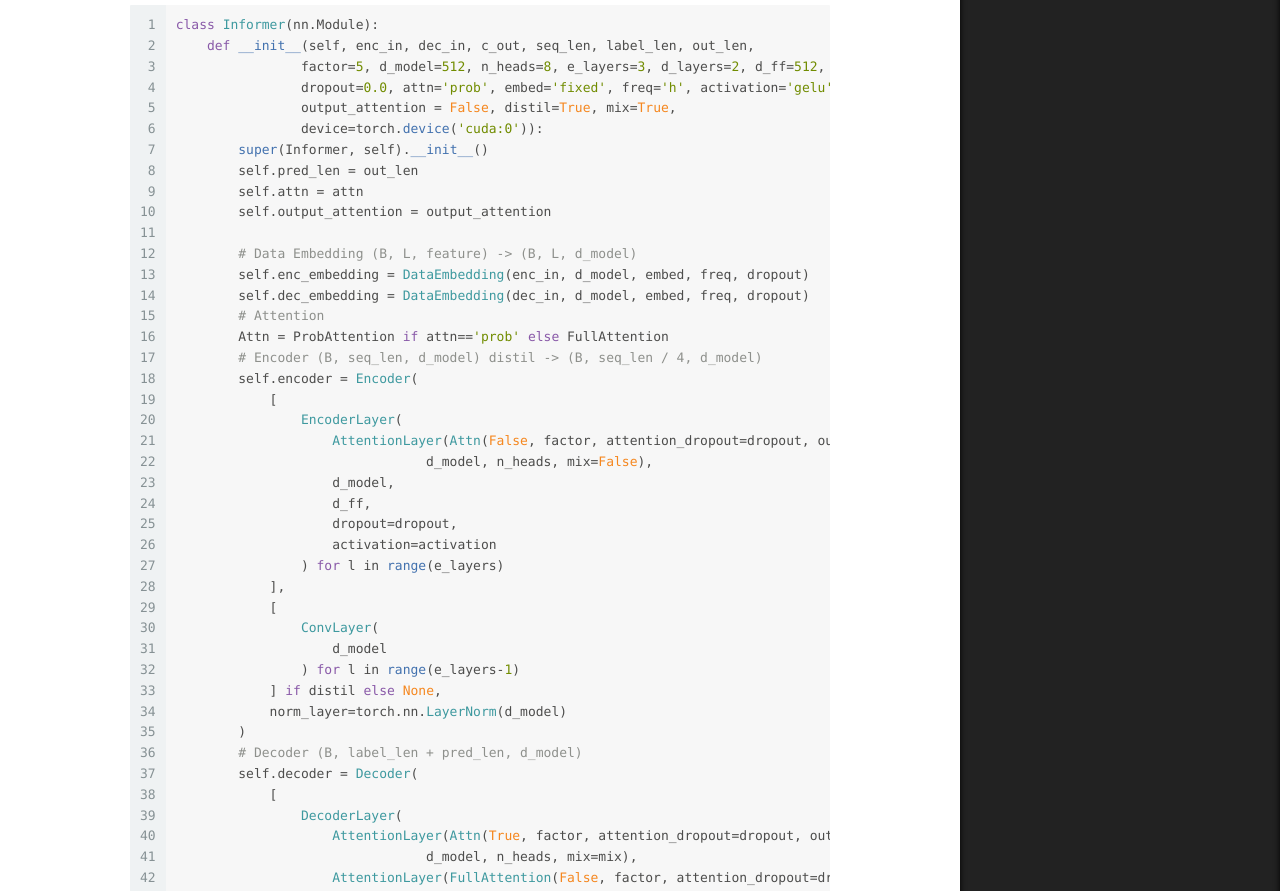
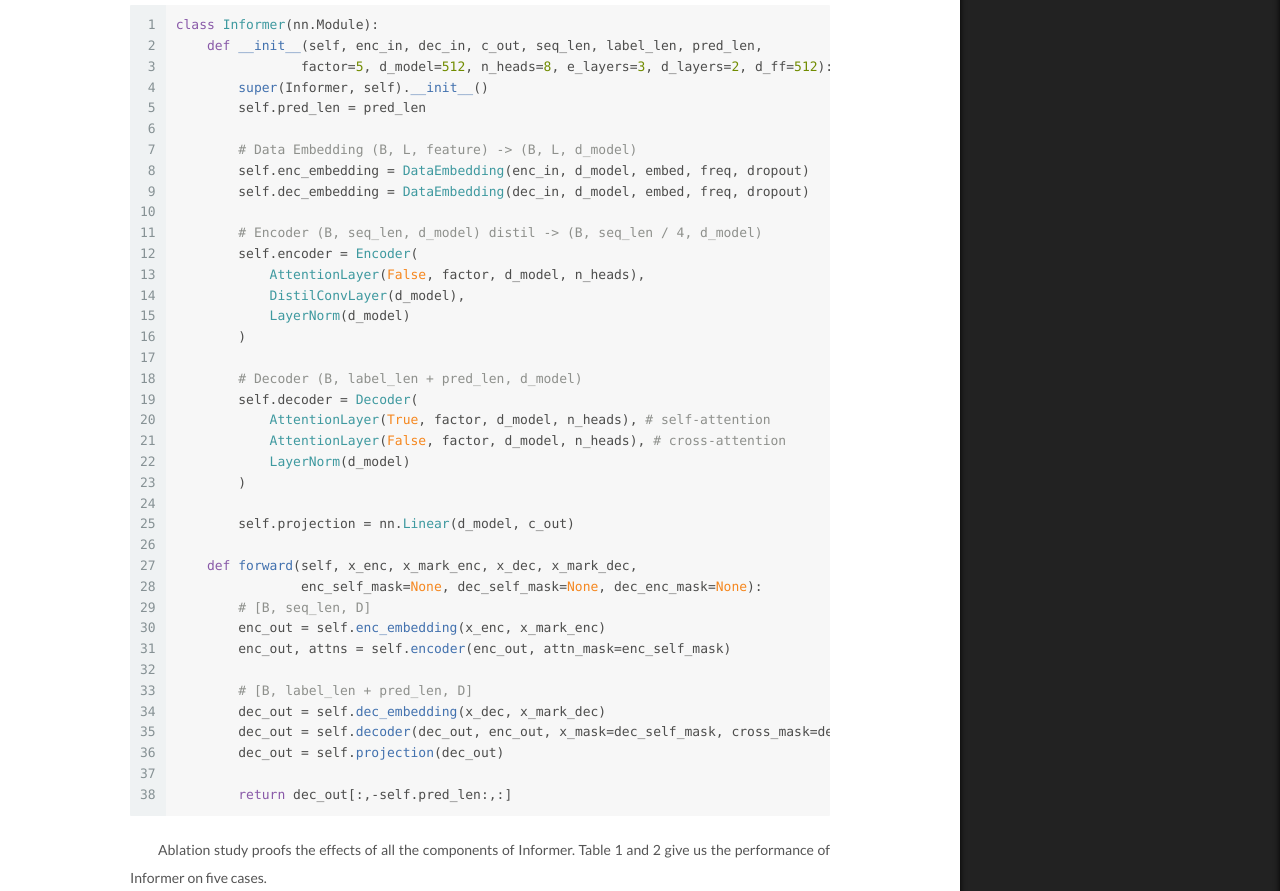
Before and after one commit to plumprc/plumprc.github.io, a Jekyll site: the page built from _posts/机器学习/2022-05-14-Informer.md, in a window 1280 px wide and 1400 px high, scrolled down 3247 px. Shown: the part 220-1111 px from the top of the window. Built offline with Jekyll 4.4.1, drawn with Linux system fonts in a browser that asks for light colours; some of the changed text lies outside the part shown.

````diff
--- a/_posts/机器学习/2022-05-14-Informer.md
+++ b/_posts/机器学习/2022-05-14-Informer.md
@@ -68,73 +68,43 @@ class DataEmbedding(nn.Module):
 
 ```python
 class Informer(nn.Module):
-    def __init__(self, enc_in, dec_in, c_out, seq_len, label_len, out_len,
-                factor=5, d_model=512, n_heads=8, e_layers=3, d_layers=2, d_ff=512,
-                dropout=0.0, attn='prob', embed='fixed', freq='h', activation='gelu',
-                output_attention = False, distil=True, mix=True,
-                device=torch.device('cuda:0')):
+    def __init__(self, enc_in, dec_in, c_out, seq_len, label_len, pred_len,
+                factor=5, d_model=512, n_heads=8, e_layers=3, d_layers=2, d_ff=512):
         super(Informer, self).__init__()
-        self.pred_len = out_len
-        self.attn = attn
-        self.output_attention = output_attention
+        self.pred_len = pred_len
 
         # Data Embedding (B, L, feature) -> (B, L, d_model)
         self.enc_embedding = DataEmbedding(enc_in, d_model, embed, freq, dropout)
         self.dec_embedding = DataEmbedding(dec_in, d_model, embed, freq, dropout)
-        # Attention
-        Attn = ProbAttention if attn=='prob' else FullAttention
+
         # Encoder (B, seq_len, d_model) distil -> (B, seq_len / 4, d_model)
         self.encoder = Encoder(
-            [
-                EncoderLayer(
-                    AttentionLayer(Attn(False, factor, attention_dropout=dropout, output_attention=output_attention),
-                                d_model, n_heads, mix=False),
-                    d_model,
-                    d_ff,
-                    dropout=dropout,
-                    activation=activation
-                ) for l in range(e_layers)
-            ],
-            [
-                ConvLayer(
-                    d_model
-                ) for l in range(e_layers-1)
-            ] if distil else None,
-            norm_layer=torch.nn.LayerNorm(d_model)
+            AttentionLayer(False, factor, d_model, n_heads),
+            DistilConvLayer(d_model),
+            LayerNorm(d_model)
         )
+
         # Decoder (B, label_len + pred_len, d_model)
         self.decoder = Decoder(
-            [
-                DecoderLayer(
-                    AttentionLayer(Attn(True, factor, attention_dropout=dropout, output_attention=False),
-                                d_model, n_heads, mix=mix),
-                    AttentionLayer(FullAttention(False, factor, attention_dropout=dropout, output_attention=False),
-                                d_model, n_heads, mix=False),
-                    d_model,
-                    d_ff,
-                    dropout=dropout,
-                    activation=activation,
-                )
-                for l in range(d_layers)
-            ],
-            norm_layer=torch.nn.LayerNorm(d_model)
+            AttentionLayer(True, factor, d_model, n_heads), # self-attention
+            AttentionLayer(False, factor, d_model, n_heads), # cross-attention
+            LayerNorm(d_model)
         )
 
-        self.projection = nn.Linear(d_model, c_out, bias=True)
+        self.projection = nn.Linear(d_model, c_out)
 
     def forward(self, x_enc, x_mark_enc, x_dec, x_mark_dec,
                 enc_self_mask=None, dec_self_mask=None, dec_enc_mask=None):
+        # [B, seq_len, D]
         enc_out = self.enc_embedding(x_enc, x_mark_enc)
         enc_out, attns = self.encoder(enc_out, attn_mask=enc_self_mask)
 
+        # [B, label_len + pred_len, D]
         dec_out = self.dec_embedding(x_dec, x_mark_dec)
         dec_out = self.decoder(dec_out, enc_out, x_mask=dec_self_mask, cross_mask=dec_enc_mask)
         dec_out = self.projection(dec_out)
 
-        if self.output_attention:
-            return dec_out[:,-self.pred_len:,:], attns
-        else:
-            return dec_out[:,-self.pred_len:,:]
+        return dec_out[:,-self.pred_len:,:]
 ```
 
 &emsp;&emsp;Ablation study proofs the effects of all the components of Informer. Table 1 and 2 give us the performance of Informer on five cases.
````
Also changed, not shown: _posts/机器学习/2022-05-19-Autoformer.md (deleted, +0 -14 lines), _posts/机器学习/2022-06-19-Autoformer.md (added, +138 -0 lines), _posts/机器学习/2022-06-23-FEDforemr.md (added, +14 -0 lines).
